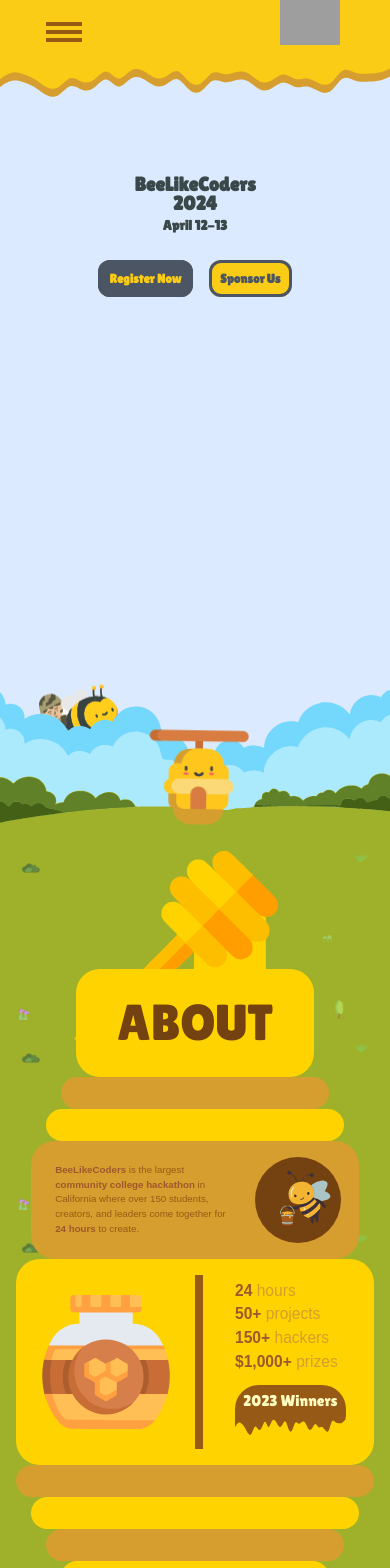
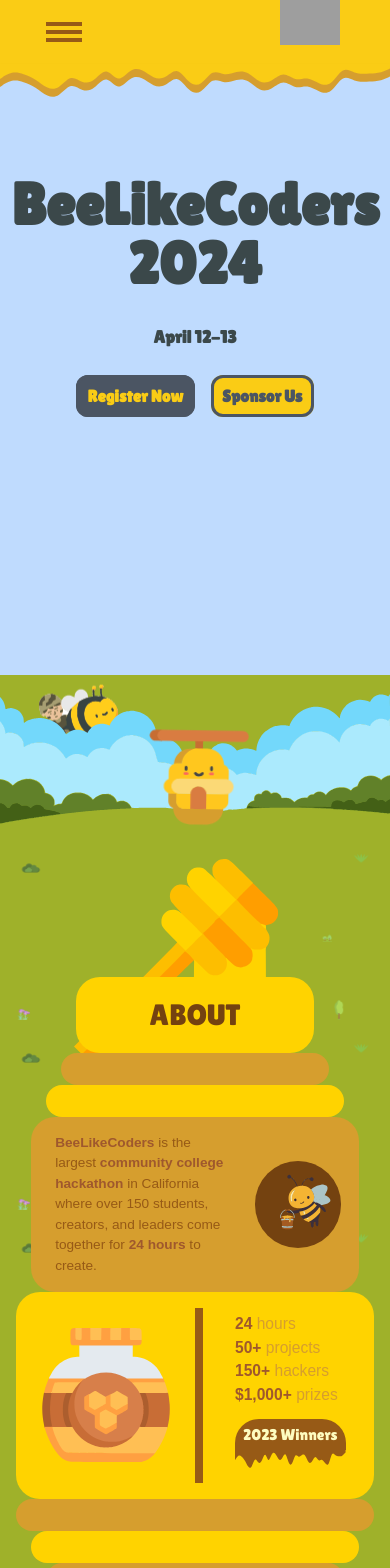
Before and after one commit to ibttf/beelikecoders, a React (Create React App) app: page / in a window 390 px wide. Shown: the top 1568 px of the page. Built offline with nearby package versions, Linux system fonts and the light colour scheme; grey boxes are pictures that could not be loaded; a web font is replaced by a local one.

Commit message:
done for now fully responsive

```diff
--- a/src/components/About.js
+++ b/src/components/About.js
@@ -3,12 +3,12 @@ import bg from "../styles/fp-bg-10.png"
 const About = () => {
 
     return (
-      <div className="relative -mt-1 bg-[url('../styles/fp-bg-10.png')]" style={{'background-color':"#9fb12a", backgroundSize: "contain", paddingTop:"33%", paddingBottom: "20vw"}}>
+      <div className="relative -mt-1 bg-[url('../styles/fp-bg-10.png')] bg-green-50" style={{backgroundSize: "contain", paddingTop:"35%", marginBottom: "20vw"}}>
 
         <div className=" text-center relative flex flex-col xl:w-9/12 w-11/12 mx-auto justify-between" id="about">
           {/* DRIPPING HONEY */}
           <div>
-          <svg className="absolute -left-24 2xl:scale-125 lg:scale-100 md:scale-50 scale-40" style={{top:"-17rem"}} width="512px" height="512px" viewBox="0 0 512 512" preserveAspectRatio="xMidYMid meet">
+          <svg className="absolute -left-24 2xl:scale-125 lg:scale-100 md:scale-50 scale-40 z-10" style={{top:"-17rem"}} width="512px" height="512px" viewBox="0 0 512 512" preserveAspectRatio="xMidYMid meet">
             <g fill="#ff9e00">
               <path d="M30.1 499.4 c-11.9 -12.2 -13.1 -14.6 -8.2 -17.1 3.4 -1.6 250 -248.2 251.2 -251 0.7 -1.9 1.6 -2.3 5.6 -2.3 4.8 0 4.9 0.1 15.1 10.3 8.7 8.7 10.2 10.7 10.2 13.5 0 2.2 -0.5 3.2 -1.5 3.2 -0.8 0 -1.5 -0.8 -1.5 -1.7 0 -1.1 -54.8 53 -129.3 127.5 -71 71 -129.5 129.2 -129.8 129.2 -0.4 0 -5.7 -5.2 -11.8 -11.6z"/>
               <path d="M404 272.9 c-5 -1.9 -9.2 -5.8 -44.7 -41.7 -41.7 -42 -40.9 -41 -38.3 -47.6 0.5 -1.4 1.5 -2.6 2.2 -2.6 1.6 0 25.8 -24 25.8 -25.5 0 -0.6 2.4 -3.4 5.3 -6.3 4.8 -4.7 5.7 -5.2 9.8 -5.2 l4.5 0 39.6 39.8 c45.7 45.9 43.4 42.6 42.6 60.6 -0.6 11.9 -2.2 16 -9.3 22.5 -6.5 6 -10.3 7.3 -22 7.8 -8.4 0.3 -10.9 0 -15.5 -1.8z"/>
@@ -31,7 +31,7 @@ const About = () => {
           {/* HONEY COMB DESIGN */}
           <div>
             <div className="z-20 m-0 xl:py-10 lg:py-6 py-4 lg:px-16 bg-yellow-50 w-8/12 mx-auto rounded-3xl relative">
-              <h1 className="text-yellow-900 font-bubble" style={{fontSize: "6vh"}}>
+              <h1 className="text-yellow-900 font-bubble header3">
                 ABOUT
               </h1>
             </div>
@@ -39,7 +39,7 @@ const About = () => {
             <div className=" z-20 m-0 xl:py-16 lg:py-6 py-4 lg:px-16 bg-yellow-50 w-10/12 mx-auto rounded-3xl relative"></div>
             <div className="m-0  xl:py-16 lg:py-6 py-4 lg:px-16 px-4 bg-yellow-600 w-11/12 mx-auto rounded-3xl relative grid grid-cols-3 2xl:gap-16 gap-4">
                   <div className="col-span-2 flex items-center h-full">
-                    <p className="xl:w-10/12 w-11/12 mx-auto items-center font-light-bubble text-yellow-800 text-left" style={{fontSize: "2.5vw"}}>
+                    <p className="xl:w-10/12 w-11/12 mx-auto items-center font-light-bubble text-yellow-800 text-left about2">
                       <span className="text-yellow-950 font-extrabold">BeeLikeCoders</span> is the largest <span className="text-yellow-950 font-extrabold">community college hackathon</span> in California where over 150 students, creators, and leaders come together for <span className="text-yellow-950 font-extrabold">24 hours</span> to create.
                     </p>
                   </div>
--- a/src/components/App.js
+++ b/src/components/App.js
@@ -18,7 +18,7 @@ function App() {
 
 
   return(
-  <main className=" bg-yellow-200" >
+  <main className=" bg-green-50" >
   <Routes>
 
       {/* HOME PAGE */}
--- a/src/components/Events.js
+++ b/src/components/Events.js
@@ -4,7 +4,7 @@ import bg from "../styles/fp-bg-honeycomb.jpeg"
 
 const Events = () => {
     return (
-      <div className="bg-yellow-200 bg-[url('../styles/fp-bg-19.png')]" style={{backgroundSize:"100%",paddingBottom: "30%"}}>
+      <div className="bg-yellow-200 bg-[url('../styles/fp-bg-19.png')]" style={{backgroundSize:"100%",paddingTop:"10%",paddingBottom: "30%"}}>
         <div className="relative z-10 text-center mt-48 flex flex-col w-8/12 border-8 border-yellow-50  rounded-xl bg-black mx-auto justify-between" id="events">
           {/* winking bee face */}
           <svg className="absolute left-0 right-0 mx-auto lg:-top-36 -top-20 lg:w-48 w-24 z-20"  viewBox="0 0 512 512">
@@ -45,15 +45,15 @@ const Events = () => {
             </g>
           </svg>
 
-          <div className="m-0 lg:py-12 py-10">
-            <h1 className="text-yellow-400 font-bubble" style={{fontSize: "6vh"}}>
+          <div className="m-0 lg:py-12 py-4">
+            <h1 className="text-yellow-400 font-bubble header3">
               EVENTS
             </h1>
           </div>
           <div className="w-full bg-yellow-400">
                 <h2 className="w-11/12 mx-auto lg:py-12 py-3 font-light-bubble lg:text-3xl text-xl">
                   <div className="flex justify-center items-center lg:text-4xl text-3xl">
-                    <h2 className="font-bubble xl:text-4xl text-2xl text-black">COMING SOON...</h2>
+                    <h2 className="font-bubble text-black header4">COMING SOON...</h2>
 
                   </div>
 
--- a/src/components/FAQ.js
+++ b/src/components/FAQ.js
@@ -22,12 +22,12 @@ const FAQ = () => {
         <div className="md:w-9/12 w-10/12 mx-auto bg-white  text-red-600  lg:py-36 py-4 rounded-t-full text-left rounded-r-xl px-12 lg:border-20 md:border-16 border-8 border-red-600"
 
              >
-            <h1 className="text-center font-bubble py-4 md:py-16 drop-shadow-xl" style={{fontSize: "6vh"}}>
+            <h1 className="text-center font-bubble py-4 md:py-16 drop-shadow-xl header3">
               FAQ</h1>
             <div className="lg:flex lg:items-start xl:w-9/12 mx-auto">
               {/* GENERAL QUESTIONS */}
               <div className="flex flex-col w-full mr-4">
-                <h1 className="font-bubble xl:text-4xl text-xl  xl:py-4 py-1 drop-shadow-xl">GENERAL</h1>
+                <h1 className="font-bubble header4  xl:py-4 py-1 drop-shadow-xl">GENERAL</h1>
                 {/* WHAT IS A HACKATHON? */}
                 <div className="h-full">
                   <div onClick={()=>setGenOpen1(!genOpen1)}
@@ -137,7 +137,7 @@ const FAQ = () => {
 
               {/* OTHER */}
               <div className="flex flex-col xl:ml-16 w-full mr-4">
-                <h1 className="font-bubble text-left xl:text-4xl text-xl  xl:py-4 py-1 drop-shadow-xl">OTHER</h1>
+                <h1 className="font-bubble text-left header4  xl:py-4 py-1 drop-shadow-xl">OTHER</h1>
 
                 {/* How do I register? */}
                 <div className="h-full">
--- a/src/components/Judges.js
+++ b/src/components/Judges.js
@@ -2,16 +2,16 @@ import React from 'react';
 import question from "../styles/fp-question.png"
 const Judges = () => {
     return (
-      <div className="w-full bg-[url('../styles/fp-bg-20.png')]" style={{backgroundSize:"100%"}}>
-        <div className="relative text-center pb-24 flex flex-col xl:w-7/12 w-10/12 lg:border-16 border-8 border-dotted rounded-xl bg-amber-200
-                       border-amber-400 mx-auto justify-between" id="judges"
+      <div className="w-full bg-[url('../styles/fp-bg-20.png')]" style={{backgroundColor: "#fefcbf", backgroundSize:"100%"}}>
+        <div className="relative text-center flex flex-col xl:w-7/12 w-10/12 lg:border-16 border-8 border-dotted rounded-xl
+                       border-amber-400 mx-auto justify-between bg-amber-200" id="judges"
                     >
 
           <div className="m-0 py-12 flex flex-col justify-center items-center">
-            <h1 className="font-bubble text-amber-700" style={{fontSize: "6vh"}}>
+            <h1 className="font-bubble text-amber-700 header3" >
               JUDGES
             </h1>
-            <h2 className="font-bubble text-amber-500 pt-6" style={{fontSize: "4vh"}}>COMING SOON...</h2>
+            <h2 className="font-bubble text-amber-500 pt-6 header4">COMING SOON...</h2>
           </div>
 
           <div className="flex justify-center w-full">
--- a/src/components/Sponsors.js
+++ b/src/components/Sponsors.js
@@ -3,7 +3,7 @@ import aslc from "../styles/ASLC.png"
 import sign from "../styles/sign.png"
 const Sponsors = () => {
     return (
-    <div className="curved-div relative" style={{marginTop:"5vh"}} >
+    <div className=" curved-div relative bg-yellow-200" style={{paddingTop:"5vh"}} >
         <svg className="bg-yellow-200 w-screen -mb-1" viewBox="0 0 1200 100" preserveAspectRatio="xMidYMid meet">
             <g fill="#bfdbfe">
             <path d="M0.2 73.9 l0.3 -26.1 6 -2.2 c3.3 -1.2 12.1 -5.4 19.5 -9.3 23.5 -12.3 33.8 -15.3 52.3 -15.3 17.6 0 28.6 3.6 47.9 15.6 18.3 11.3 27.3 14.2 38 11.9 7.5 -1.5 8.9 -2.2 24.4 -11.1 6.1 -3.6 14.9 -7.9 19.5 -9.6 8.1 -3.1 8.9 -3.2 24.4 -3.3 14.9 0 16.6 0.2 24.7 2.8 5 1.7 14.8 6.4 23.5 11.3 28.2 16.1 35 16.2 61.6 1 7.2 -4.1 16.2 -8.7 19.9 -10.1 9.3 -3.4 22.6 -4.8 34.7 -3.6 14.1 1.5 19.9 3.7 40.7 15.7 13.7 7.9 21 10.7 28.9 10.8 8.1 0 14.2 -2.2 28.2 -10.6 22.2 -13.3 29.8 -15.8 48 -15.8 19.2 0 27.8 2.9 51.7 17.4 23.7 14.4 32.9 14.1 59.9 -1.8 18.7 -11 34.4 -14.8 52.5 -12.7 12.9 1.6 20.9 4.5 36.9 13.7 18.5 10.6 24.1 12.8 32.8 12.7 8.9 0 13.9 -1.9 30.3 -11.7 21.6 -12.8 29.9 -15.2 50.5 -14.4 15.6 0.6 23.3 3.3 42.1 14.7 18.1 10.9 24.9 13.4 34.2 12.9 8.1 -0.5 13 -2.6 29 -12 20.7 -12.2 26 -13.8 45.2 -13.8 7.3 0 15.4 0.5 18 1.1 6.8 1.7 19 7.5 32.6 15.8 24.9 15 32.2 14.7 60.5 -2.4 15.9 -9.6 24.8 -12.6 39.1 -13.2 12.8 -0.6 21.5 0.4 33.8 3.7 l8.2 2.2 0 30.9 0 30.9 -600 0 -600 0 0.2 -26.1z"/>
@@ -13,12 +13,12 @@ const Sponsors = () => {
             </g>
         </svg>
 
-        <div className="relative text-center flex flex-col mx-auto justify-between bg-blue-200  bg-[url('../styles/fp-bg-15.png')] lg:py-12 py-6" id="sponsors" style={{backgroundSize:"cover"}}>
-            <div className="m-0 ">
+        <div className=" relative text-center flex flex-col mx-auto justify-between bg-blue-200  bg-[url('../styles/fp-bg-15.png')] lg:py-12 py-6" id="sponsors" style={{backgroundSize:"cover"}}>
+            <div className="">
                 <div className="flex flex-col text-center justify-center w-full items-center">
                     <div className="w-8 lg:h-8 h-4 bg-amber-900 rounded-t-3xl"></div>
                     <div className="w-fit bg-amber-800 rounded-xl lg:px-12 px-4 lg:py-10 py-4">
-                        <h1 className="text-amber-200 font-bubble relative z-10" style={{fontSize: "6vh"}}>
+                        <h1 className="text-amber-200 font-bubble relative z-10 header3" >
                         • SPONSORS •
                         </h1>
                     </div>
@@ -32,9 +32,9 @@ const Sponsors = () => {
                         <path d="M250 511.3 c-4.6 -1.8 -14.9 -10.5 -24.6 -20.5 -28.7 -29.9 -73.1 -90.9 -110.6 -151.8 -33.7 -54.9 -67.5 -128.1 -84.6 -183.5 l-3 -9.5 8.7 8.1 c28.5 27 64.9 68.7 93.4 107.1 11.5 15.4 31.8 45.4 39.1 57.6 2.1 3.5 4 6.1 4.2 5.9 0.2 -0.2 -0.4 -3.3 -1.5 -6.8 -14.9 -49.1 -26.5 -111.9 -31.5 -169.9 -1.8 -19.9 -3.2 -50 -2.4 -50 1 0 14.1 23.3 24.4 43.5 12.7 24.7 24.2 50 34.4 75.5 12.3 30.7 18.4 48.8 30.4 89.5 1.4 4.8 1.5 4.2 1.5 -15.6 0.2 -57.9 7.8 -123.7 21.1 -182.4 4.6 -20.5 6.2 -26.5 7 -26.5 1 0 7.5 27.3 11.9 50.2 10.3 52.7 16 109.1 16.2 159.2 l0 20.1 3.5 -12 c14.7 -51.1 32.4 -96.5 56.9 -146 12.1 -24.5 27.2 -52.5 29.8 -55 2 -2.1 -1.2 48.5 -5.4 82.5 -5.2 43.5 -15.2 92.5 -26.8 132.9 -1.7 5.8 -2.9 10.7 -2.7 10.9 0.2 0.2 2.1 -2.5 4.2 -6 13.7 -22.9 40.9 -61.1 62.6 -87.9 21.5 -26.6 52.6 -60.8 70.5 -77.3 l8.1 -7.6 -3.5 11.2 c-10.5 33.6 -28.9 77.8 -49.5 118.8 -16.8 33.5 -27.4 52.1 -49.5 86.4 -44.6 69.5 -90.8 128.4 -113.2 144.4 -5.5 4 -7.2 4.6 -12 4.9 -3.1 0.1 -6.3 0 -7.1 -0.4z"/>
                         </g>
                     </svg>
-                    <div className=" mx-auto h-full lg:p-6 p-3 rounded-3xl bg-amber-200 -mt-24">
+                    <div className=" mx-auto h-full w-11/12 lg:p-6 p-2 rounded-3xl bg-amber-200 -mt-24">
                         <div className="mx-auto bg-yellow-200 rounded-xl">
-                            <h2 className="relative  font-light-bubble text-blue-950 lg:w-10/12 w-11/12 py-8 mx-auto z-10" style={{fontSize: "3vh"}}>
+                            <h2 className="relative  font-light-bubble text-blue-950 lg:w-10/12 w-11/12 py-8 mx-auto z-10 sponsors3">
                                 Interested in sponsoring BeeLikeCoders? Email us at <a href="mailto:beelikecoders@gmail.com?subject=Sponsoring BeeLikeCoders 2024" className="hover:underline cursor-pointer">beelikecoders@gmail.com</a >
                             </h2>
                             <div className="flex justify-center w-full text-center items-center">
--- a/src/styles/animations.css
+++ b/src/styles/animations.css
@@ -1,15 +1,28 @@
-html, body, head {
+body{
+  overflow-x: hidden;
+  width: 100%;
+  margin: 0;
+  padding:0;
+  min-height: 100vh;
+  place-content: center;
+  background: #aabbfb;
+}
+main,header,html{
   margin:0;
   padding:0;
 }
-body{
-  overflow-x: hidden;
-  width: 100%
+.navbar{
+  top:-10vw;
 }
 main{
   width: 100%;
   padding: 0 !important;
 }
+.hero-bg{
+  background: linear-gradient(to bottom, #bfdbfe 80%, #9fb12a 80%);
+}
+
+/* HERO TEXT */
 .header-container{
   top: 15vh;
 }
@@ -20,22 +33,27 @@ main{
 .header2{
   font-size:7vh;
 }
+.header3{
+  font-size:8vh
+}
+.header4{
+  font-size:4vh
+}
+.about2{
+  font-size:2.5vw;
+}
+.sponsors3{
+  font-size:2.5vw;
+}
+/* IMAGES */
 .arrow{
   width:30vw;
 }
 
-.navbar{
-    top:-10vw;
-}
 
-.curved-div {
-    background: #93c5fd;
-    color: #FFF;
-    text-align: center;
-  }
-  .curve-div svg {
-    display: block;
-  }
+
+
+/* JUDGES HEXAGON */
 .gallery {
     --s: 200px; /* control the size */
     --g: 10px;  /* control the gap */
@@ -70,13 +88,6 @@ main{
   .gallery > img:nth-child(6) {--_x: calc( 50% + .5*var(--g))}
 
 
-  body {
-    margin: 0;
-    min-height: 100vh;
-    display: grid;
-    place-content: center;
-    background: #aabbfb;
-  }
 
 .tree{
     height:100%;
@@ -87,24 +98,40 @@ main{
   font-size:2.5vh;
 }
 
+
 @media only screen and (max-width: 1650px) {
+
+  /* JUDGES HEXAGON */
   .gallery {
       --s: 200px; /* control the size */
     }
+
+}
+
+  @media only screen and (max-width: 1024px) {
     .header{
-        font-size:5vw;
+      font-size:7vh;
     }
     .header2{
+      font-size:4.5vw;
+    }
+    .header3{
+      font-size:3.5vh
+    }
+    .header4{
+      font-size:2.5vh
+    }
+    .about2{
       font-size:3.5vw;
+    }
+    .sponsors3{
+      font-size:2.5vw;
     }
     .hero-btn{
       padding-left:1vh;
       padding-right:1vh;
-        font-size:1.5vh;
+      font-size:2vh;
     }
-  }
-
-  @media only screen and (max-width: 1200px) {
     .tree{
         height: 95%;
     }
--- a/tailwind.config.js
+++ b/tailwind.config.js
@@ -129,6 +129,9 @@ module.exports = {
           900: "#744210",
           950: "#9f582d"
         },
+        green:{
+          50: "#9fb12a",
+        },
 
       }
     },
```
Also changed, not shown: src/components/Hero.js, 1 other file (tests, documents, lock files or other folders). Lines whose indentation alone changed are shown as unchanged.
